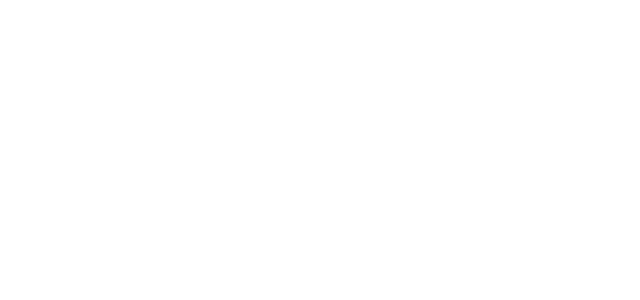
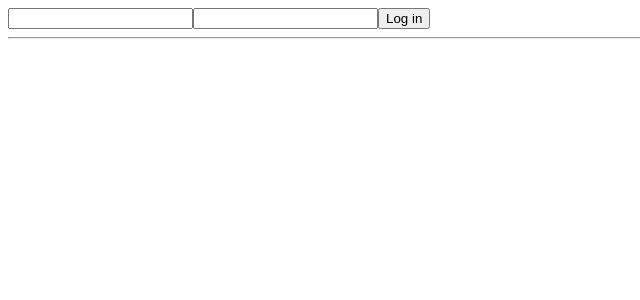
Before and after one commit to VitaliyKrymov/react_2022_september, a React (Create React App) app: page / in a window 1280 px wide. Shown: the top 300 px of the page, without its empty margins (0-640 px from the left). Built offline with nearby package versions, Linux system fonts and the light colour scheme.

Commit message:
form login easy

```diff
--- a/src/App.js
+++ b/src/App.js
@@ -1,7 +1,32 @@
+import {createRef, useState} from "react";
+
 function App() {
+    const [loginUser, setLoginUser] = useState();
+    const [passwordUser, setPasswordUser] = useState();
+
+    let login = createRef();
+    let password = createRef();
+
+    function onSubmit(e) {
+        console.log(login.current.value);
+        console.log(password.current.value);
+
+        setLoginUser(login.current.value);
+        setPasswordUser(password.current.value)
+
+        e.preventDefault();
+    }
+
     return (
         <div>
-
+            <form onSubmit={onSubmit}>
+                <input type="text" name={'login'} ref={login}/>
+                <input type="text" name={'password'} ref={password}/>
+                <button>Log in</button>
+            </form>
+            <hr/>
+            {loginUser && <div>loginUser: {loginUser}</div>}
+            {passwordUser && <div>passwordUser: {passwordUser}</div>}
         </div>
     );
 }
```
